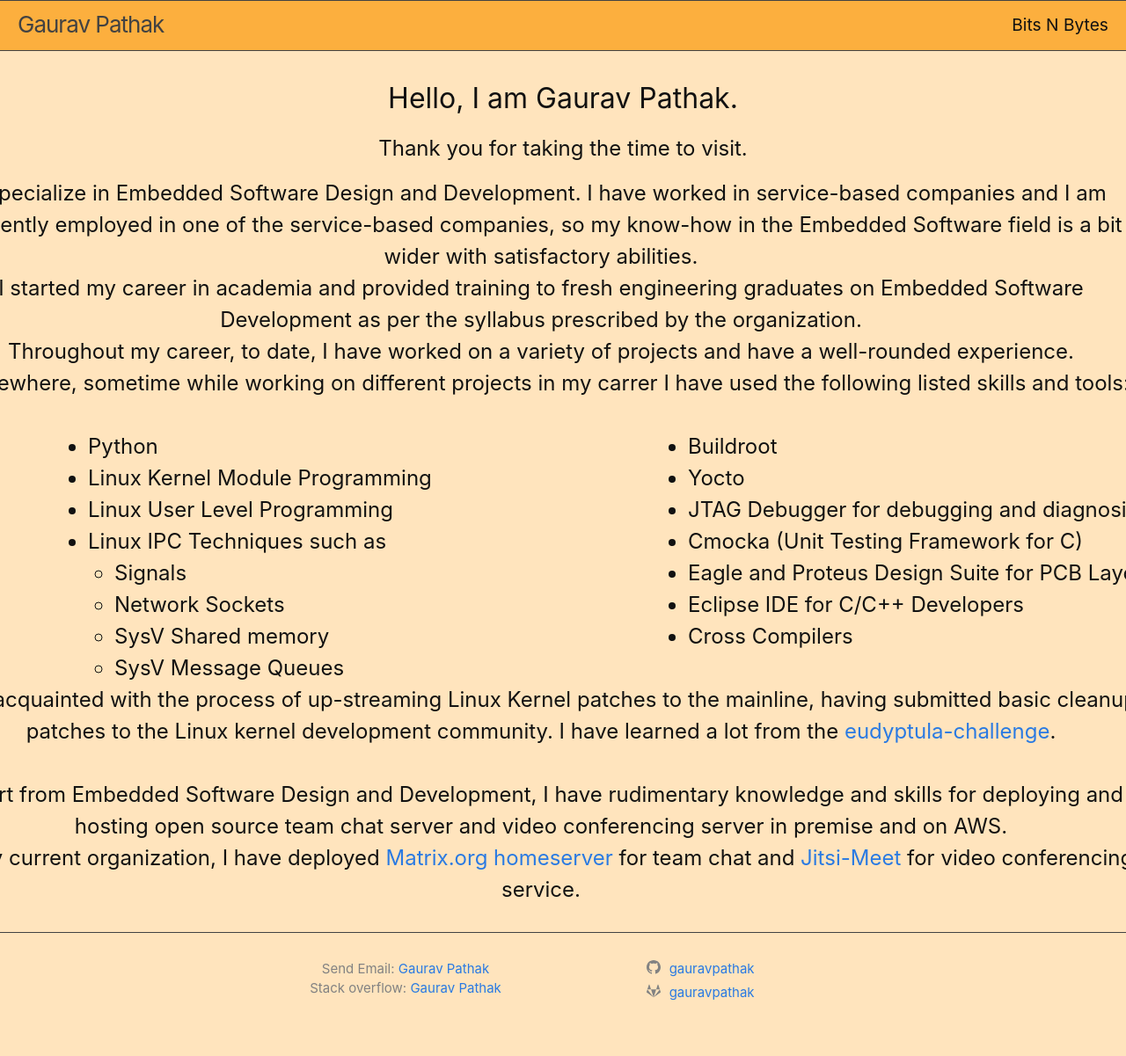
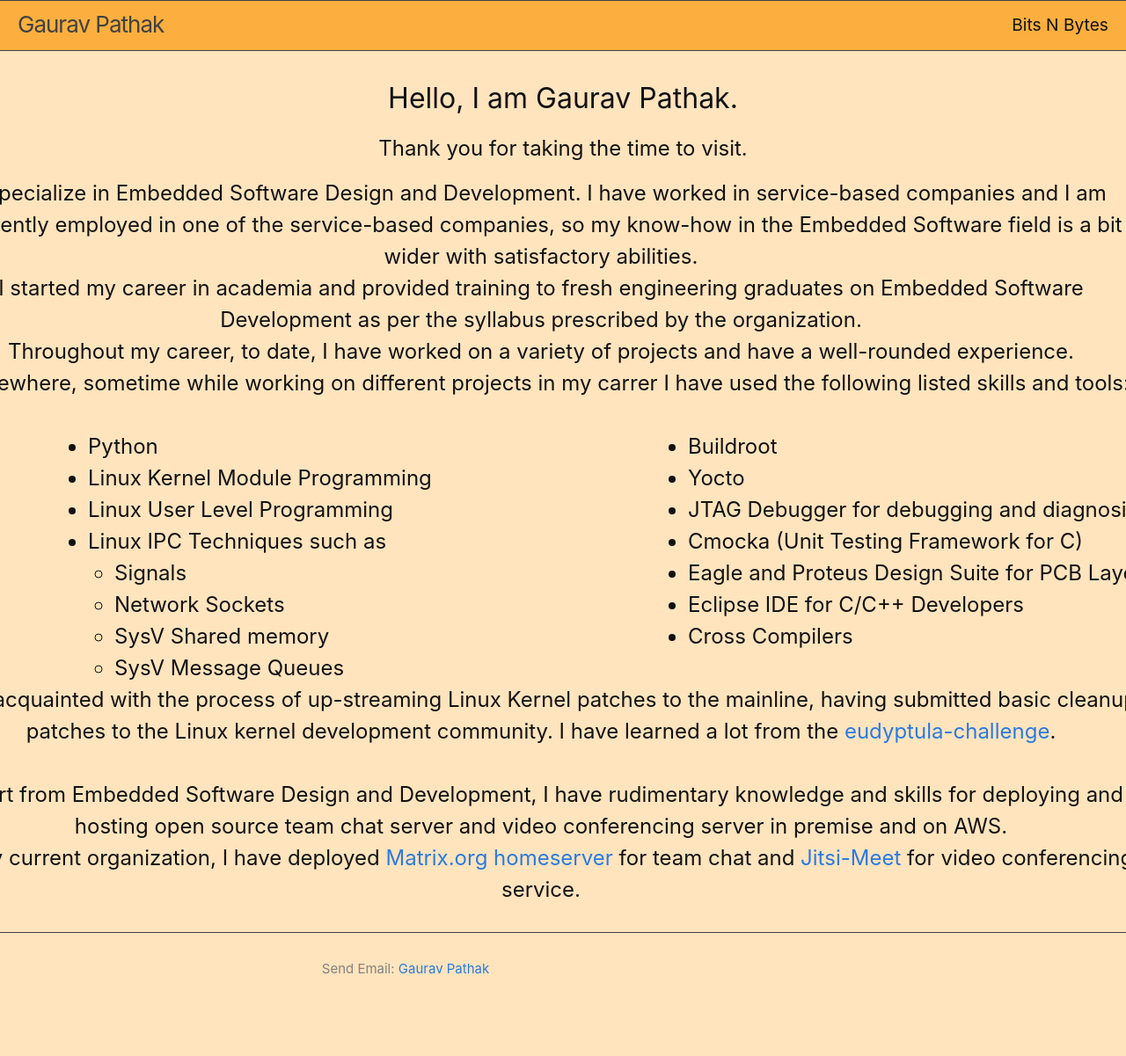
Before and after one commit to gauravpathak/gauravpathak.github.io, a Jekyll site: the page built from index.html, in a window 1280 px wide. Shown: the whole page at 88% size. Built offline with Jekyll 4.4.1, drawn with Linux system fonts in a browser that asks for light colours; after the commit the page ends 1173 px from its top, so only the background shows below that; some of the changed lines change nothing that is shown.

Commit message:
Update _config.yml

```diff
--- a/_config.yml
+++ b/_config.yml
@@ -24,9 +24,9 @@ description: >- # this means to ignore newlines until "baseurl:"
 baseurl: "" # the subpath of your site, e.g. /blog
 url: "" # the base hostname & protocol for your site, e.g. http://example.com
 twitter_username:
-github_username: gauravpathak
-gitlab_username: gauravpathak
-stackoverflow: https://stackoverflow.com/users/2805824/gaurav-pathak
+# github_username: gauravpathak
+# gitlab_username: gauravpathak
+# stackoverflow: https://stackoverflow.com/users/2805824/gaurav-pathak
 
 # Build settings
 theme: minima
```
